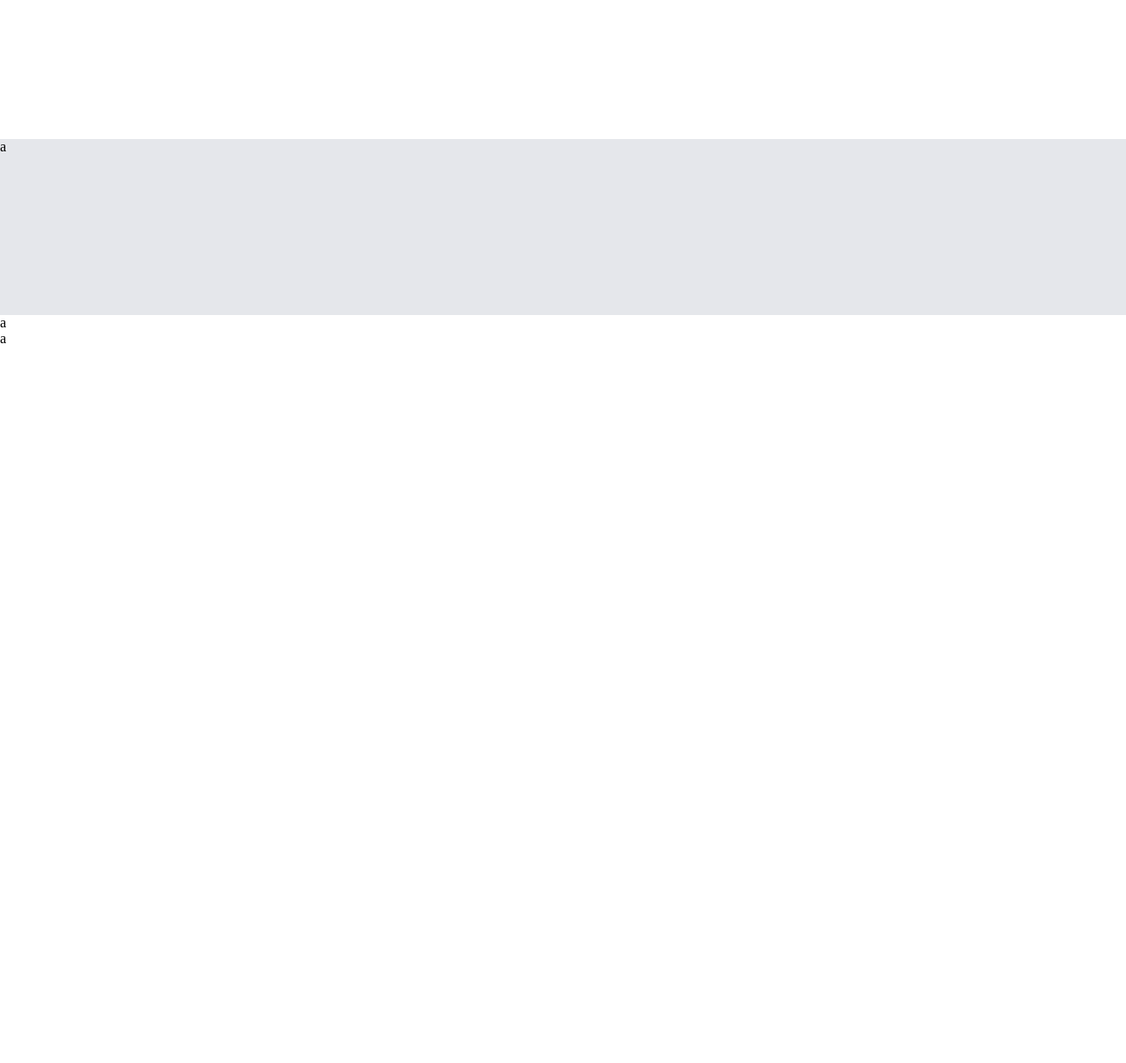
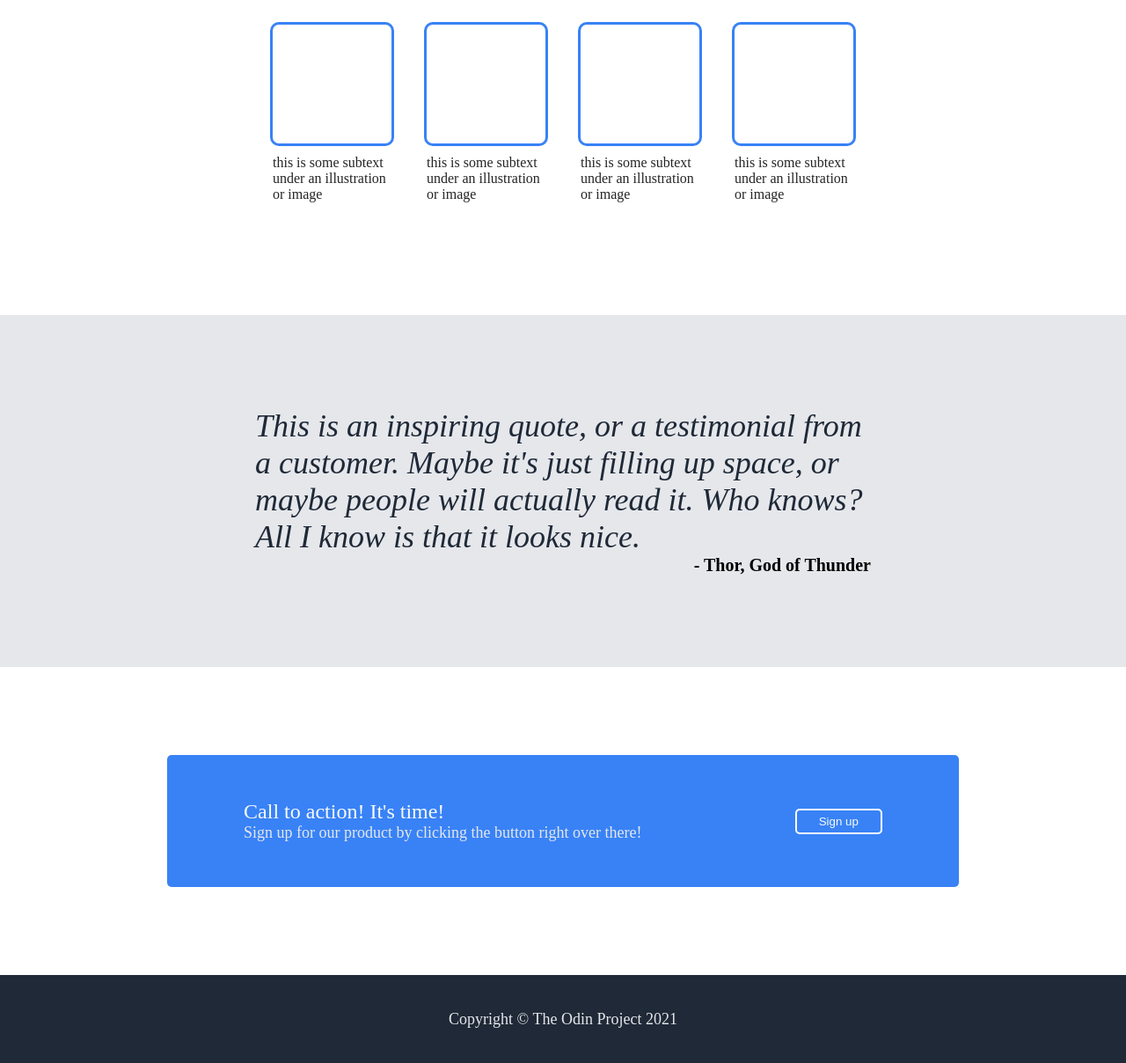
Before and after one commit to Isaacans/Project-Landing-Page, a plain HTML site: page index.html in a window 1280 px wide. Shown: the part 442-1650 px from the top of the page at 88% size. Before the commit the page ends 836 px from the top, so only its background shows below. Drawn offline with Linux system fonts and the light colour scheme.

Commit message:
Modified index.html and style.css by rebuilding landing page, completing bottom 4 sections.

```diff
--- a/index.html
+++ b/index.html
@@ -6,32 +6,85 @@
     <link rel="stylesheet" href="style.css">
 </head>
 <body>
-    <div class="hero-section">
-        <div class="hero-container">
-            <div class="hero-header">
+    <!--Page will be broken into five rows (called containers) in a single column-->
+    <!--Start of first container-->
+    <div class="first-container"></div>
+        <!--first container is divided into two rows in a single column-->
+        <!--start of first row-->
+        <div class="first-container-first-row">
+
+
+            <!--old temp removed
             <div>Header Logo</div>
+            <div>
+                <div>This website is awesome</div>
+                <div>this website has some subtext that goes here under the main title. It's a smaller font and hte color is lower contrast</div>
+                <div><button>Sign up</button></div>
+            </div>
+        </div>
+
+        <div class="hero-container-right">
             <div>
                 <a href="https://www.google.com">header link one</a>
                 <a href="https://www.google.com">header link two</a>
                 <a href="https://www.google.com">header link three</a>
             </div>
+        <div>
+            -->
+
+            <!--
+            <div class="hero-header">
             </div>
             <div class="hero-main">
+            </div>
+            -->
+        </div>
+        <!--end of first container first row-->
+
+    <!--End of first container-->
+    <div class="second-container">
+        <div class="information-header-text">Some random information.</div>
+        <div class="image-box2-container">
+            <div class="image-box2"></div>
+            <div class="image-box2"></div>
+            <div class="image-box2"></div>
+            <div class="image-box2"></div>
+        </div>
+        <div class="image-box2-caption-container">
+            <div class="image-box2-caption">this is some subtext under an illustration or image</div>
+            <div class="image-box2-caption">this is some subtext under an illustration or image</div>
+            <div class="image-box2-caption">this is some subtext under an illustration or image</div>
+            <div class="image-box2-caption">this is some subtext under an illustration or image</div>
+        </div>
+    </div>
+
+    <!-- Start of third container, inspiring quote -->
+    <div class="third-container">
+        <div class="container-item">
+            <div>This is an inspiring quote, or a testimonial from a customer. Maybe it's just filling up space, or maybe people will actually read it. Who knows? All I know is that it looks nice.</div>
+            <div>- Thor, God of Thunder</div>
+        </div>
+    </div>
+    <!-- End of third container, inspiring quote -->
+
+    <!-- Start of fourth-container (call to action) -->
+    <!-- Fourth container has one item, a banner aligned and justified centered,
+            stretches to a max size, shrinks to a min size, contents wraps -->
+    <div class="fourth-container">
+        <div class="banner">
             <div>
-                    <div>This website is awesome</div>
-                    <div>this website has some subtext that goes here under the main title. It's a smaller font and hte color is lower contrast</div>
-                    <div><button>Sign up</button></div>
+                <div class="header-logo-text">Call to action! It's time!</div>
+                <div class="secondary-text">Sign up for our product by clicking the button right over there!</div>
             </div>
             <div>
-                    <img src="poop" style="width: 200px; height: 100px;">
+                <button class="button2">Sign up</button>
             </div>
         </div>
     </div>
-    </div>
+    <!-- End of fourth-container (call to action)-->
 
-    <div class="main-section">a</div>
-    <div class="quote-section">a</div>
-    <div class="sub-section">a</div>
-    <div class="footer-section">a</div>
+    <!-- Start of footer (fifth-container), ccs used to align, justify, apply text color and size-->
+    <div class="fifth-container secondary-text">Copyright &copy; The Odin Project 2021</div>
+    <!-- End of fifth-container (footer)-->
 </body>
 </html>
--- a/style.css
+++ b/style.css
@@ -8,13 +8,77 @@ body {
 .sub-container {
 
 }
+/* Start of text, button, boxes & banner styles */
 
-.hero-section {
+.header-logo-text {
+    font-size: 24px;
+    color: #F9FAF8;
+}
+
+.secondary-text {
+    /* Used for secondary text, header link text */
+    color: #E5E7EB;
+    font-size: 18px;
+}
+
+
+
+.button,
+.banner {
+    background-color:#3882F6;
+}
+
+.button2 {
+    background-color:#3882F6;
+    border: 2px solid #ffffff;
+    border-radius: 5px;
+    padding: 5px 25px 5px 25px;
+    color: #F9FAF8;
+    cursor: pointer;
+}
+
+/* End of text, button, boxes & banner styles */
+
+
+/* Start of container styles */
+.banner {
+    min-height: 150px;
+    min-width: 900px;
+    border-radius: 5px;
+    align-items: center;
+    display: flex;
+    flex-direction: row;
+    justify-content: space-around;
+}
+.container-item {
+    width: 700px;
+    display: flex;
+    flex-direction: column;
+    margin: 15px;
+}
+.container-item>*:nth-child(1) {
+    align-self: flex-end;
+    font-size: 36px;
+    color: #1F2937;
+    font-style: italic;
+    font-weight: lighter;
+}
+.container-item>*:nth-child(2) {
+    align-self: flex-end;
+    font-size: 20px;
+    color: #000000;
+    font-weight: bolder;
+}
+
+.first-container {
     background-color: #1F2937;
     min-height: 350px;
     display: flex;
     justify-content: center;
 }
+
+
+/* old section temp removed below
 
 .hero-container {
     display: flex;
@@ -30,25 +94,75 @@ body {
 
 .hero-header {
     display: flex;
-    justify-content: space-between;
+    justify-content: center;
     max-width: 800px;
     margin-top: 10px;
 }
 
-.main-section {
-    min-height: 250px;
+end of old section temp removed above*/
+
+/* Second container including elements */
+.second-container {
+    height: 450px;
+    display: flex;
+    flex-direction: column;
+}
+.information-header-text {
+    font-size: 36px;
+    font-weight: bolder;
+    color: #1F2937;
+    padding: 35px;
+    text-align: center;
+}
+.image-box2-container {
+    width: 700px;
+    display: flex;
+    align-self: center;
+    justify-content: space-around;
+}
+.image-box2-caption-container {
+    width: 700px;
+    display: flex;
+    align-self: center;
+    justify-content: space-around;
+}
+.image-box2 {
+    border: 3px solid #3882F6;
+    border-radius: 10px;
+    margin: 5px;
+    background-color: #ffffff;
+    width: 135px;
+    height: 135px;
+}
+.image-box2-caption {
+    width: 135px;
+    font-size: 16px;
+    margin: 5px;
+    color: #252525;
+}
+/* End of second container including elements */
+
+.third-container {
+    background-color: #E5E7EB;
+    min-height: 400px;
+    display: flex;
+    flex-direction: row;
+    justify-content: center;
+    align-items: center;
 }
 
-.quote-section {
-    background-color: #E5E7EB;
-    min-height: 200px;
+.fourth-container {
+    min-height: 350px;
+    display: flex;
+    justify-content: center;
+    align-items: center;
 }
 
-.sub-contsectionainer {
-    min-height: 150px;
+.fifth-container {
+    background-color: #1F2937;
+    min-height: 100px;
+    display: flex;
+    justify-content: center;
+    align-items: center;
 }
-
-.footer-container {
-    background-color: #1F2937;
-    min-height: 50px;
-}
+/* End of container styles */
```
Lines whose indentation alone changed are shown as unchanged.
